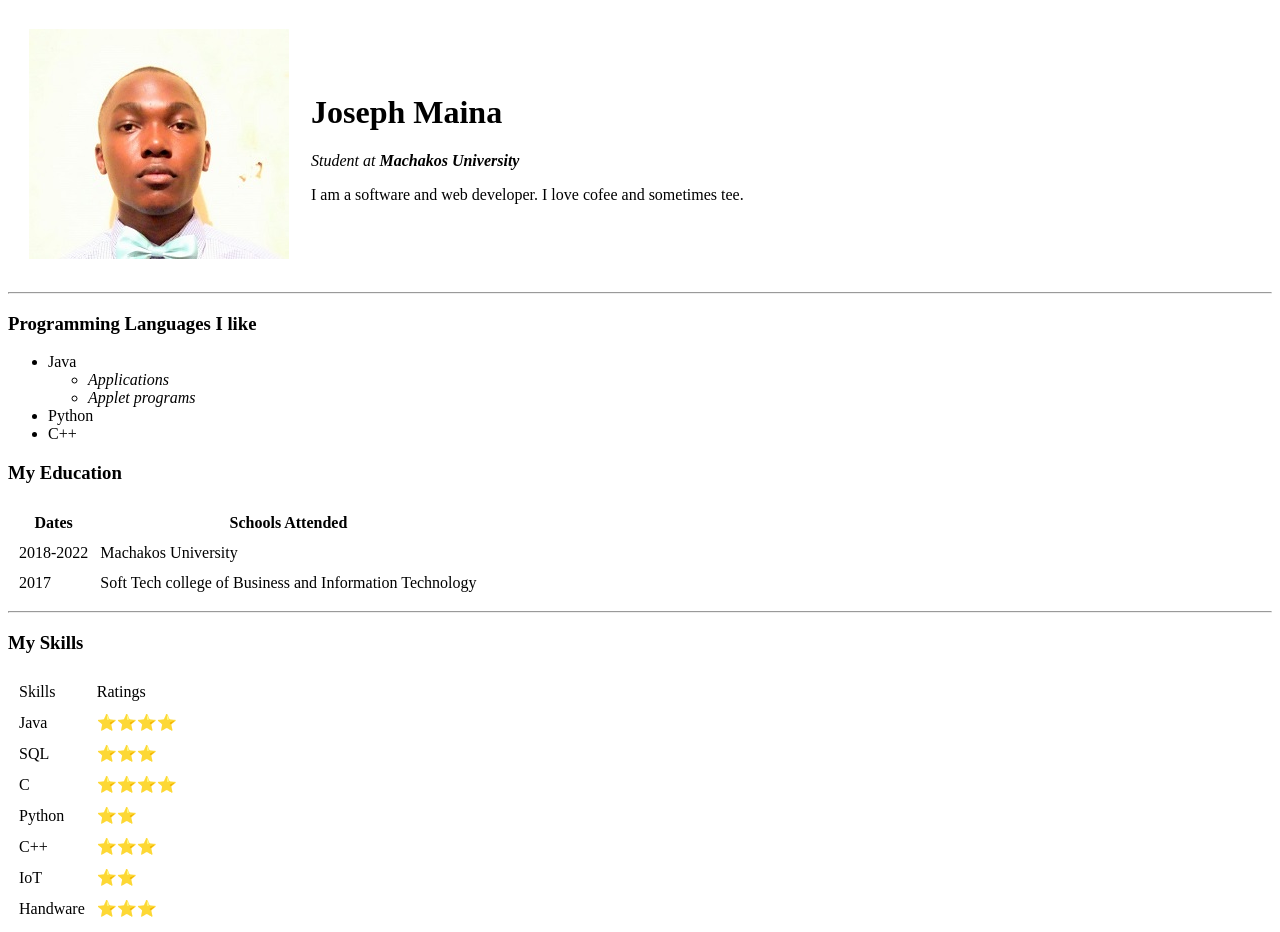
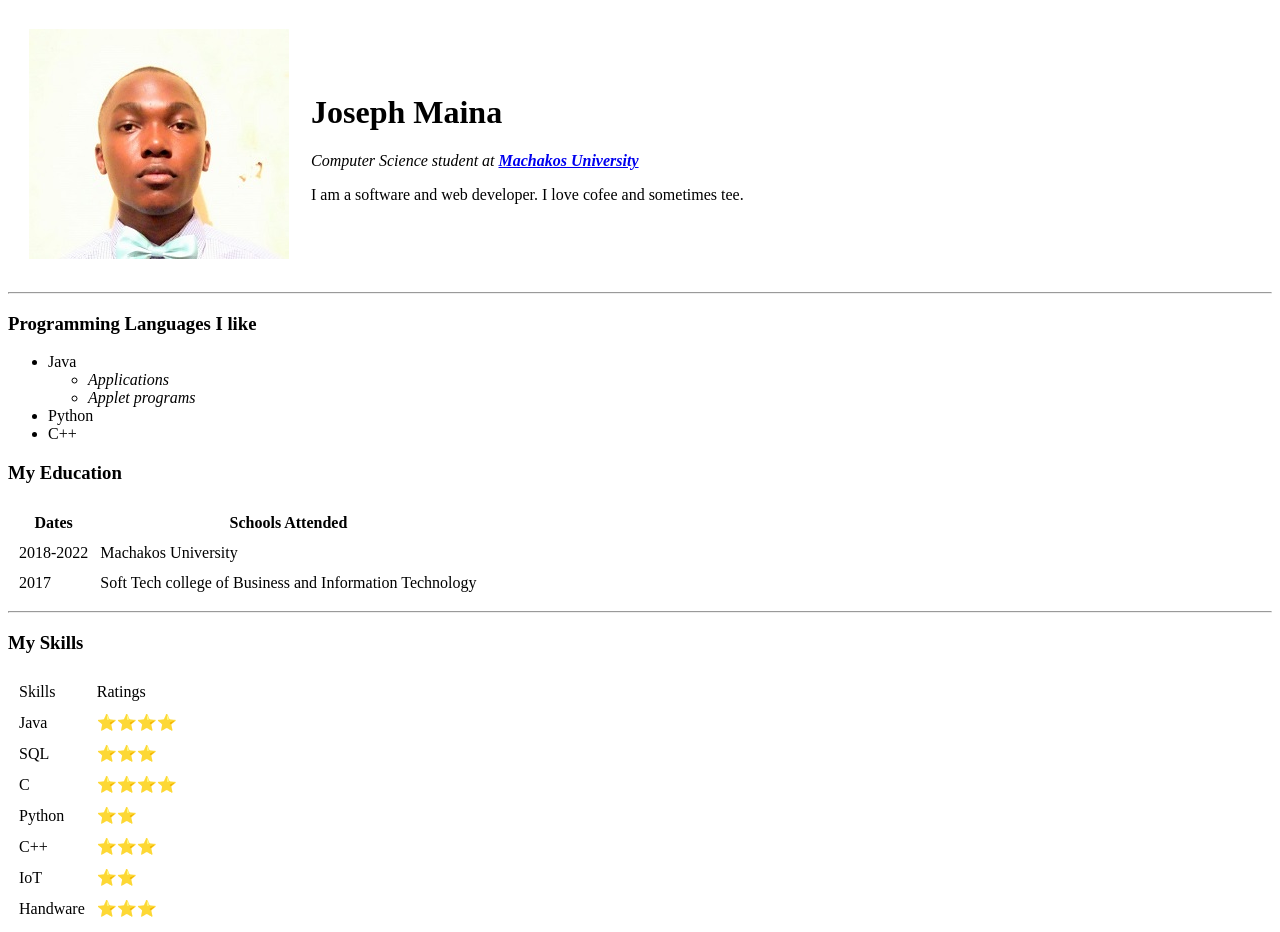
Before and after one commit to Josephmaina620/cv, a plain HTML site: page index.html in a window 1280 px wide. Shown: the top 932 px of the page. Drawn offline with Linux system fonts and the light colour scheme.

Commit message:
Add initial cv website files

```diff
--- a/index.html
+++ b/index.html
@@ -9,7 +9,7 @@
       <tr>
         <td><img src="My profile picture.jpg" alt="Joseph's Profile Picture"></td>
         <td><h1>Joseph Maina</h1>
-        <p><em>Student at <strong>Machakos University</strong></em></p>
+        <p><em>Computer Science student at <strong><a href="https://www.mksu.ac.ke/">Machakos University</a> </strong></em></p>
         <p>I  am a software and web developer. I love cofee and sometimes tee.</p></td>
       </tr>
     </table>
```
